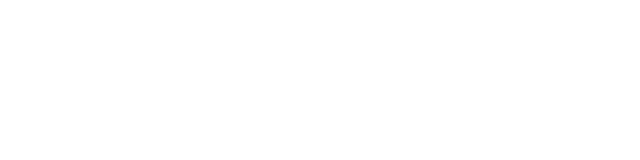
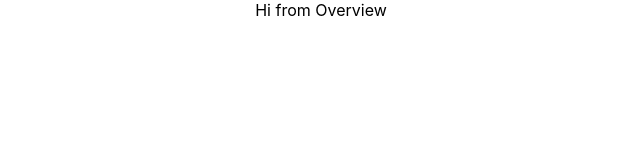
Before and after one commit to SalamanderCtesiphon/imputs-lists-react, a React (Create React App) app: page / in a window 1280 px wide. Shown: the top 160 px of the page, without its empty margins (319-959 px from the left). Built offline with nearby package versions, Linux system fonts and the light colour scheme.

Commit message:
added the files for the assignment and refactored app to a class based component

```diff
--- a/src/App.js
+++ b/src/App.js
@@ -1,12 +1,19 @@
-
+import React, { Component } from 'react';
+import Overview from './components/Overview';
 import './App.css';
 
-function App() {
-  return (
-    <div className="App">
+class App extends Component {
+  constructor(props) {
+    super(props);
+  }
 
-    </div>
-  );
+  render() {
+    return (
+      <div className="App">
+        <Overview />
+      </div>
+    );
+  }
 }
 
 export default App;
--- /dev/null
+++ b/src/components/Overview.js
@@ -0,0 +1,18 @@
+import React, { Component } from "react";
+
+class Overview extends Component {
+  constructor(props) {
+    super(props);
+  }
+
+
+  render() {
+    return (
+      <div>
+        <div>Hi from Overview</div>
+      </div>
+    )
+  }
+}
+
+export default Overview;
```
